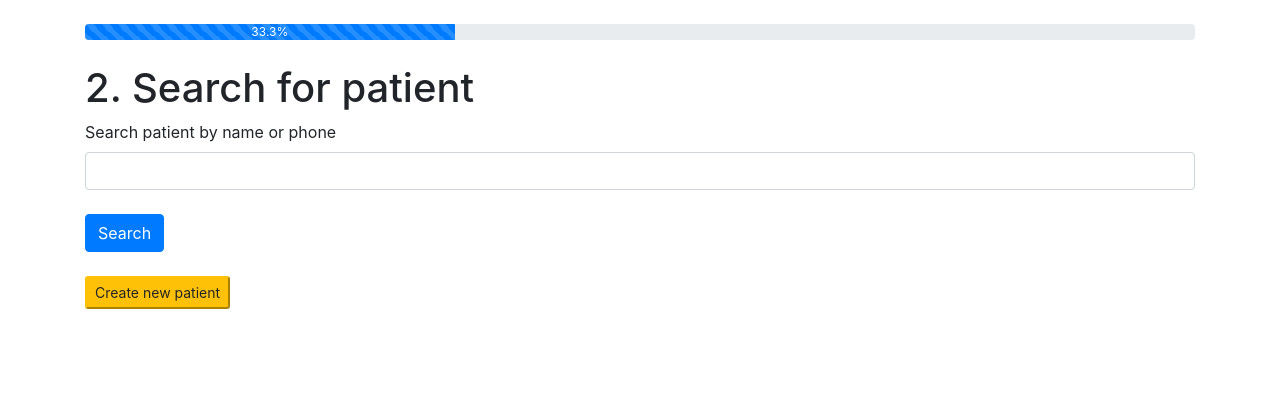
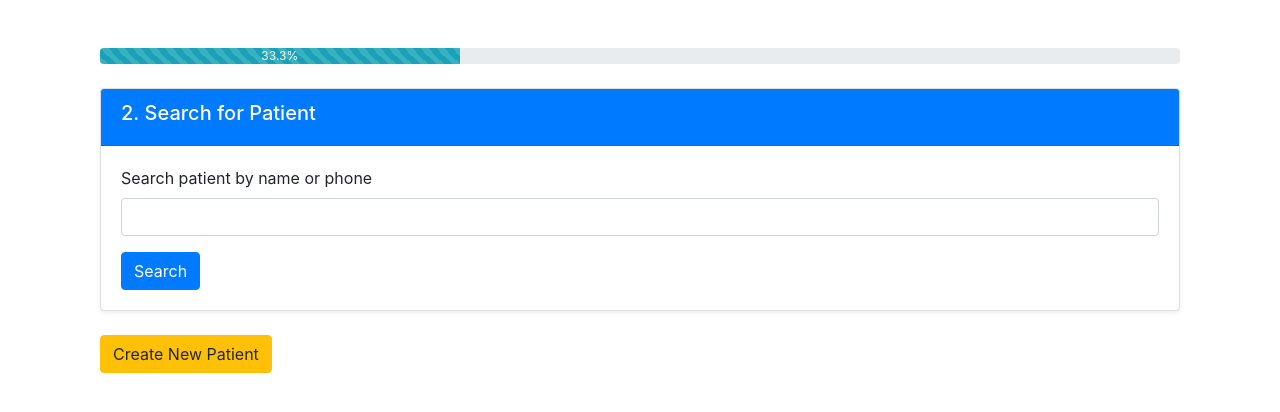
Before and after one commit to JuanTwo779/pasyente-backend-flask, a Flask app: page /search-patient in a window 1280 px wide. Shown: the part 56-468 px from the top of the page. Run offline with Flask 3, Linux system fonts and the light colour scheme.

Commit message:
Bootstrap card styling for search pages

```diff
--- a/src/templates/search_patient.html
+++ b/src/templates/search_patient.html
@@ -2,52 +2,72 @@
 
 {% block content %}
 
-     <div class="progress" role="progressbar" aria-label="Default striped example" aria-valuenow="10" aria-valuemin="0" aria-valuemax="100">
-          <div class="progress-bar progress-bar-striped" style="width: 33.3%">33.3%</div>
+<div class="container mt-4">
+    <!-- Progress Bar -->
+    <div class="progress mb-4" role="progressbar" aria-label="Default striped example" aria-valuenow="33.3" aria-valuemin="0" aria-valuemax="100">
+        <div class="progress-bar progress-bar-striped bg-info" style="width: 33.3%">33.3%</div>
     </div>
-     <br/>
 
+    <!-- Flash Messages -->
     {% for message in get_flashed_messages() %}
         <div class="alert alert-warning alert-dismissible fade show" role="alert">
-            {{message}}
+            {{ message }}
             <button type="button" class="close" data-dismiss="alert" aria-label="Close">
                 <span aria-hidden="true">&times;</span>
             </button>
         </div>
     {% endfor %}
 
-    <!-- SEARCH PATIENT FORM -->
-        <h1>2. Search for patient</h1>
+    <!-- Search Patient Form -->
+    <div class="card shadow-sm mb-4">
+        <div class="card-header bg-primary text-white">
+            <h5>2. Search for Patient</h5>
+        </div>
+        <div class="card-body">
             <form method="POST" action="{{ url_for('main.search_patient' , business_id=business_id) }}">
                 {{ form.hidden_tag() }}
+                <div class="mb-3">
                     {{ form.query.label(class="form-label") }}
                     {{ form.query(class="form-control") }}
-          <br/>
-          {{ form.search(class="btn btn-primary")}}
+                </div>
+                <button type="submit" class="btn btn-primary">Search</button>
             </form>
+        </div>
+    </div>
 
-        <br/>
-    <!-- SELECT PATIENT FORM -->
+    <!-- Select Patient Section -->
     {% if patients %}
+        <div class="card shadow-sm mb-4">
+            <div class="card-header bg-success text-white">
+                <h5>Select a Patient</h5>
+            </div>
+            <div class="card-body">
                 <form method="POST" action="{{ url_for('main.select_patient', business_id=business_id) }}">
                     {{ form.hidden_tag() }}
                     <div class="list-group">
                         {% for patient in patients %}
-                    <button type="submit" class="list-group-item list-group-item-action"
+                            <button type="submit" class="list-group-item list-group-item-action d-flex justify-content-between align-items-center"
                                     name="selected_patient" value="{{ patient.patient_id }}">
-                         {{ patient.last_name | upper}}, {{ patient.first_name }}  - {{ patient.phone }}
+                                <span>{{ patient.last_name | upper }}, {{ patient.first_name }}</span>
+                                <span class="badge badge-primary badge-pill">{{ patient.phone }}</span>
                             </button>
                         {% endfor %}
                     </div>
-          <br>
                 </form>
+            </div>
+        </div>
     {% elif request.method == 'POST' %}
+        <div class="alert alert-info">
             <small>No results found.</small>
+        </div>
     {% endif %}
-     <!-- REDIRECT CREATE PATIENT FORM -->
+
+    <!-- Redirect to Create Patient Form -->
     <form action="{{ url_for('main.create_new_patient') }}" method="get">
         <input type="hidden" name="business_id" value="{{ business_id }}">
-          <button type="submit" class="btn-sm btn-warning">Create new patient</button>
+        <button type="submit" class="btn btn-warning">Create New Patient</button>
     </form>
 
+</div>
+
 {% endblock %}
```
Also changed, not shown: src/templates/search_business.html (+36 -18 lines). Lines whose indentation alone changed are shown as unchanged.
